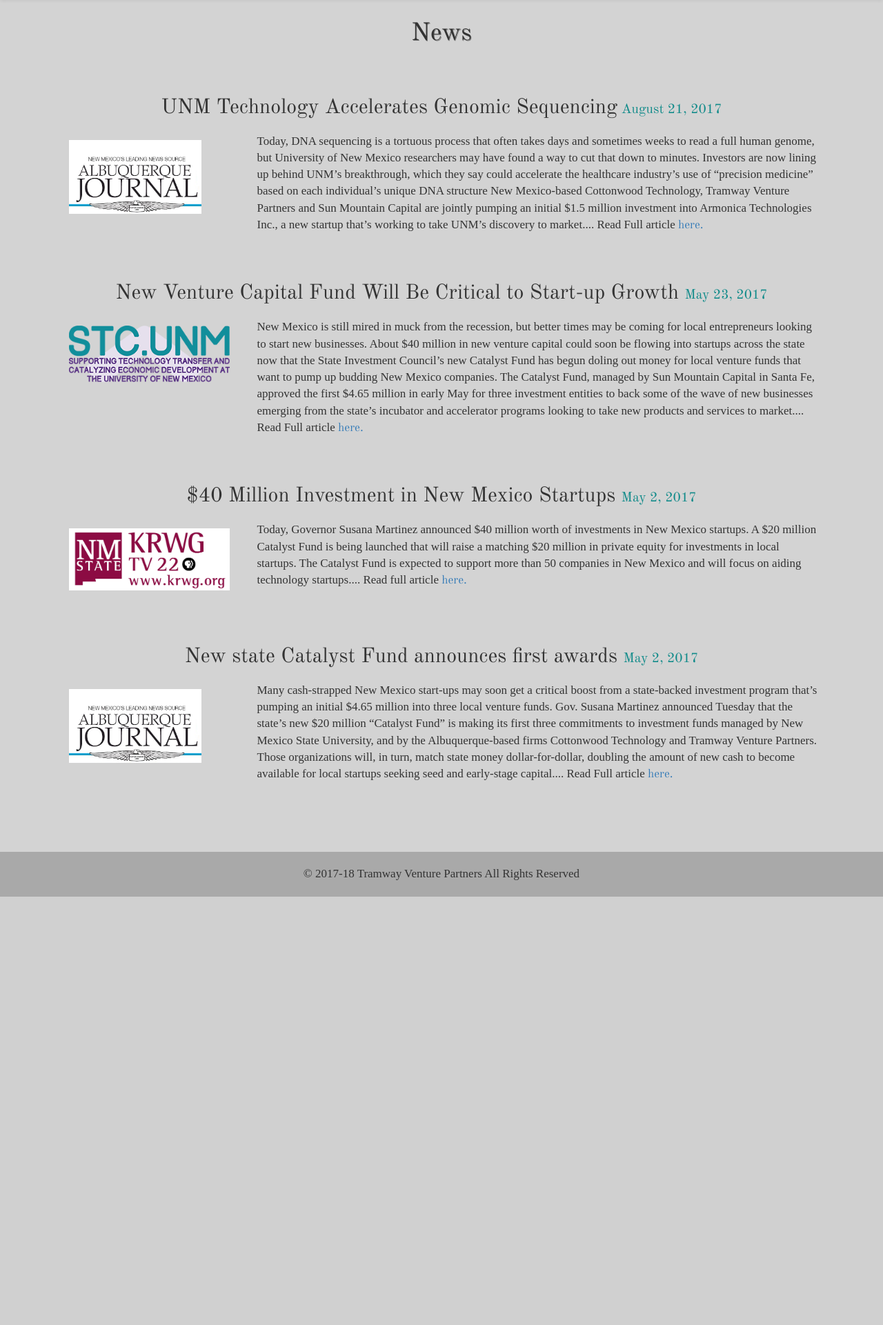
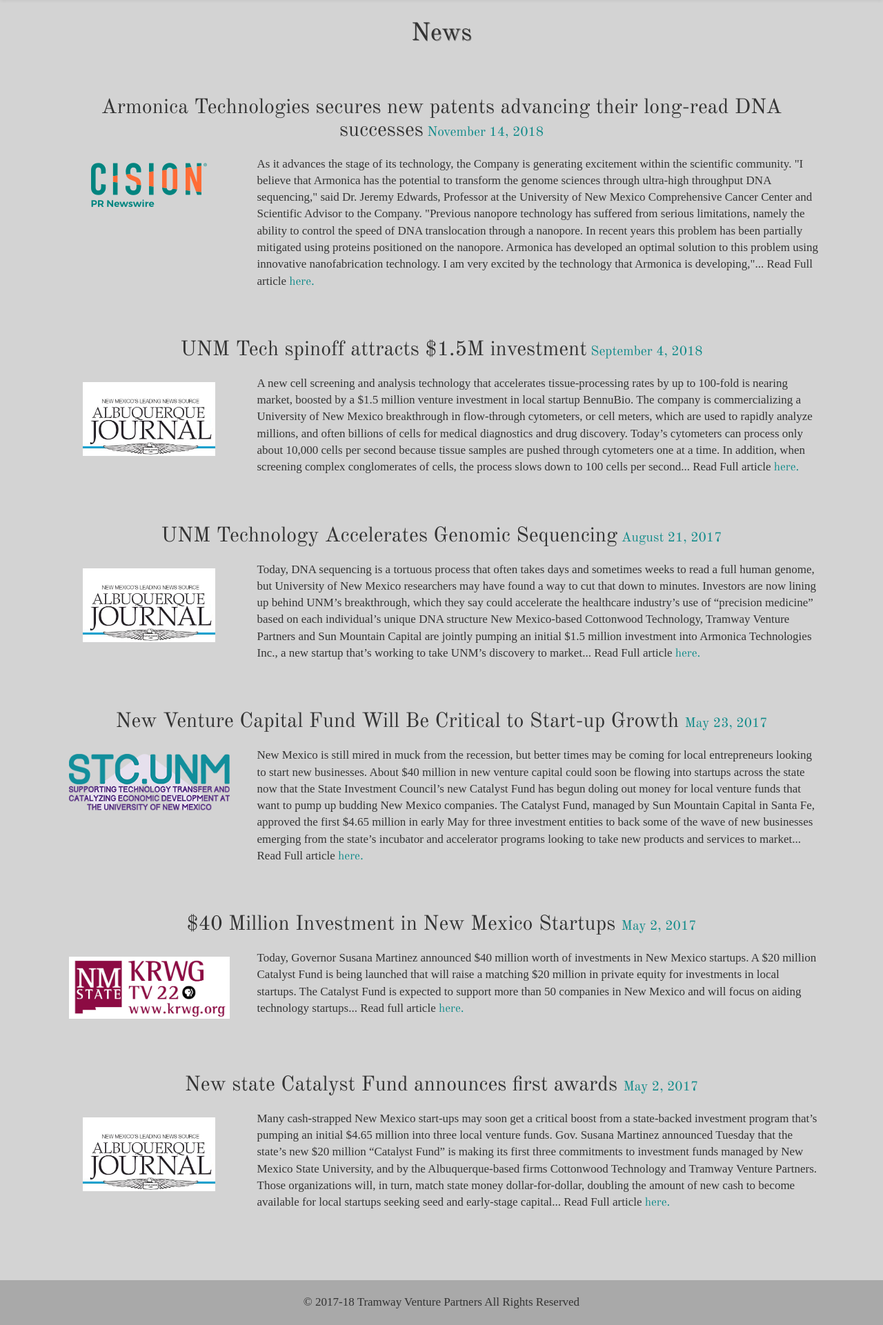
Before and after one commit to DanielleM565/tvp, a PHP site: page /news.php in a window 1280 px wide. Shown: the part 51-1972 px from the top of the page at 69% size. Before the commit the page ends 1351 px from the top, so only its background shows below. Run offline with PHP 8.4, Linux system fonts and the light colour scheme; some libraries are stand-ins or nearby versions; some web fonts are replaced.

Commit message:
Added newest news article with images and changed styles for images in news

```diff
--- a/css/style.css
+++ b/css/style.css
@@ -29,6 +29,13 @@ p {
 	padding: 2rem;
 }
 
+/* For hyperlink colors */
+a:link, a:visited {
+	color: #0f8a89;
+}
+a:hover {
+	color: #0b4f4f;
+}
 
 /*
 getting rid of extra space top and bottom
@@ -106,17 +113,15 @@ News page panels and such
 /*
 Gives the logo's more space to look better on small screens
  */
-img[alt="Albuquerque Journal logo"] {
-	padding: 10px;
-}
-img[alt="STC.UNM logo"] {
-	padding: 10px;
-}
-img[alt="KRWG logo"] {
-	padding: 10px;
-}
 
 
+.news-img-style {
+	padding: 10px;
+	margin: 0px;
+	display: block;
+	margin-left: auto;
+	margin-right: auto;
+}
 
 
 /*
@@ -279,7 +284,24 @@ img[alt="Armonica Technologies Logo"] {
 	background-position: center;
 	padding: 3%;
 	text-shadow: 1px 1px aliceblue;
+}
 
+img[alt="BuennoBio Logo"] {
+	display: block;
+	margin: auto;
+	align-content: center;
+	float: none;
+	padding: 3%
+}
+
+.bennubio {
+	background-image: url("../images/cells.jpg");
+	background-repeat: no-repeat;
+	background-size: cover;
+	background-position: center;
+	padding: 3%;
+	text-shadow: 1px 1px black;
+	color: white;
 }
 
 /*
--- a/news.php
+++ b/news.php
@@ -86,12 +86,36 @@
 
 			<div class="container">
 				<div class="row">
+					<h2> Armonica Technologies secures new patents advancing their long-read DNA successes<small style="color: #0f8a89"> November 14, 2018</small></h2>
+					<div class="col-md-3">
+						<a href="https://www.prnewswire.com/news-releases/armonica-technologies-secures-new-patents-advancing-their-long-read-dna-successes-300750614.html" target="_blank"><img class="img-responsive news-img-style" src="images/c-vision.png" alt="CISION PR Newswire" id="cision"></a>
+					</div>
+					<div class="col-md-9">
+						<p>As it advances the stage of its technology, the Company is generating excitement within the scientific community.  "I believe that Armonica has the potential to transform the genome sciences through ultra-high throughput DNA sequencing," said Dr. Jeremy Edwards, Professor at the University of New Mexico Comprehensive Cancer Center and Scientific Advisor to the Company. "Previous nanopore technology has suffered from serious limitations, namely the ability to control the speed of DNA translocation through a nanopore. In recent years this problem has been partially mitigated using proteins positioned on the nanopore. Armonica has developed an optimal solution to this problem using innovative nanofabrication technology.  I am very excited by the technology that Armonica is developing,"... Read Full article <a href="https://www.prnewswire.com/news-releases/armonica-technologies-secures-new-patents-advancing-their-long-read-dna-successes-300750614.html" target="_blank">here.</a></p>
+					</div>
+				</div>
+			</div>
+
+			<div class="container">
+				<div class="row">
+					<h2> UNM Tech spinoff attracts $1.5M investment<small style="color: #0f8a89"> September 4, 2018</small></h2>
+					<div class="col-md-3">
+						<a href="https://www.abqjournal.com/1216726/unm-biotechnology-attracts-1-5m-investment.html" target="_blank"><img class="img-responsive news-img-style" src="images/abq-journal-logo.jpg" alt="Albuquerque Journal logo" id="abq-journal"></a>
+					</div>
+					<div class="col-md-9">
+						<p>A new cell screening and analysis technology that accelerates tissue-processing rates by up to 100-fold is nearing market, boosted by a $1.5 million venture investment in local startup BennuBio. The company is commercializing a University of New Mexico breakthrough in flow-through cytometers, or cell meters, which are used to rapidly analyze millions, and often billions of cells for medical diagnostics and drug discovery. Today’s cytometers can process only about 10,000 cells per second because tissue samples are pushed through cytometers one at a time. In addition, when screening complex conglomerates of cells, the process slows down to 100 cells per second... Read Full article <a href="https://www.abqjournal.com/1216726/unm-biotechnology-attracts-1-5m-investment.html" target="_blank">here.</a></p>
+					</div>
+				</div>
+			</div>
+
+			<div class="container">
+				<div class="row">
 					<h2> UNM Technology Accelerates Genomic Sequencing<small style="color: #0f8a89"> August 21, 2017</small></h2>
 					<div class="col-md-3">
-						<a href="https://www.abqjournal.com/1050880/unm-technology-accelerates-genomic-sequencing.html" target="_blank"><img class="img-responsive" src="images/abq-journal-logo.jpg" alt="Albuquerque Journal logo" id="abq-journal"></a>
+						<a href="https://www.abqjournal.com/1050880/unm-technology-accelerates-genomic-sequencing.html" target="_blank"><img class="img-responsive news-img-style" src="images/abq-journal-logo.jpg" alt="Albuquerque Journal logo" id="abq-journal"></a>
 					</div>
 					<div class="col-md-9">
-						<p>Today, DNA sequencing is a tortuous process that often takes days and sometimes weeks to read a full human genome, but University of New Mexico researchers may have found a way to cut that down to minutes. Investors are now lining up behind UNM’s breakthrough, which they say could accelerate the healthcare industry’s use of “precision medicine” based on each individual’s unique DNA structure New Mexico-based Cottonwood Technology, Tramway Venture Partners and Sun Mountain Capital are jointly pumping an initial $1.5 million investment into Armonica Technologies Inc., a new startup that’s working to take UNM’s discovery to market.... Read Full article <a href="https://www.abqjournal.com/1050880/unm-technology-accelerates-genomic-sequencing.html" target="_blank">here.</a></p>
+						<p>Today, DNA sequencing is a tortuous process that often takes days and sometimes weeks to read a full human genome, but University of New Mexico researchers may have found a way to cut that down to minutes. Investors are now lining up behind UNM’s breakthrough, which they say could accelerate the healthcare industry’s use of “precision medicine” based on each individual’s unique DNA structure New Mexico-based Cottonwood Technology, Tramway Venture Partners and Sun Mountain Capital are jointly pumping an initial $1.5 million investment into Armonica Technologies Inc., a new startup that’s working to take UNM’s discovery to market... Read Full article <a href="https://www.abqjournal.com/1050880/unm-technology-accelerates-genomic-sequencing.html" target="_blank">here.</a></p>
 					</div>
 				</div>
 			</div>
@@ -101,10 +125,10 @@
 				<div class="row">
 					<h2>New Venture Capital Fund Will Be Critical to Start-up Growth <small style="color: #0f8a89">May 23, 2017</small></h2>
 					<div class="col-md-3">
-						<a href="https://stc.unm.edu/new-venture-capital-fund-will-be-critical-to-start-up-growth/" target="_blank"><img class="img-responsive" src="images/stc-unm-logo.png" alt="STC.UNM logo" id="stc-unm"></a>
+						<a href="https://stc.unm.edu/new-venture-capital-fund-will-be-critical-to-start-up-growth/" target="_blank"><img class="img-responsive news-img-style" src="images/stc-unm-logo.png" alt="STC.UNM logo" id="stc-unm"></a>
 					</div>
 					<div class="col-md-9">
-						<p>New Mexico is still mired in muck from the recession, but better times may be coming for local entrepreneurs looking to start new businesses. About $40 million in new venture capital could soon be flowing into startups across the state now that the State Investment Council’s new Catalyst Fund has begun doling out money for local venture funds that want to pump up budding New Mexico companies. The Catalyst Fund, managed by Sun Mountain Capital in Santa Fe, approved the first $4.65 million in early May for three investment entities to back some of the wave of new businesses emerging from the state’s incubator and accelerator programs looking to take new products and services to market.... Read Full article <a href="https://stc.unm.edu/new-venture-capital-fund-will-be-critical-to-start-up-growth/" target="_blank">here.</a></p>
+						<p>New Mexico is still mired in muck from the recession, but better times may be coming for local entrepreneurs looking to start new businesses. About $40 million in new venture capital could soon be flowing into startups across the state now that the State Investment Council’s new Catalyst Fund has begun doling out money for local venture funds that want to pump up budding New Mexico companies. The Catalyst Fund, managed by Sun Mountain Capital in Santa Fe, approved the first $4.65 million in early May for three investment entities to back some of the wave of new businesses emerging from the state’s incubator and accelerator programs looking to take new products and services to market... Read Full article <a href="https://stc.unm.edu/new-venture-capital-fund-will-be-critical-to-start-up-growth/" target="_blank">here.</a></p>
 					</div>
 				</div>
 			</div>
@@ -114,10 +138,10 @@
 				<div class="row">
 					<h2>$40 Million Investment in New Mexico Startups <small style="color: #0f8a89"> May 2, 2017</small></h2>
 					<div class="col-md-3">
-						<a href="http://krwg.org/post/40-million-investment-new-mexico-startups" target="_blank"><img class="img-responsive" src="images/nmsu-krwg-logo2.jpg" alt="KRWG logo"></a>
+						<a href="http://krwg.org/post/40-million-investment-new-mexico-startups" target="_blank"><img class="img-responsive news-img-style" src="images/nmsu-krwg-logo2.jpg" alt="KRWG logo"></a>
 					</div>
 					<div class="col-md-9">
-						<p>Today, Governor Susana Martinez announced $40 million worth of investments in New Mexico startups. A $20 million Catalyst Fund is being launched that will raise a matching $20 million in private equity for investments in local startups. The Catalyst Fund is expected to support more than 50 companies in New Mexico and will focus on aiding technology startups.... Read full article <a href="http://krwg.org/post/40-million-investment-new-mexico-startups" target="_blank">here.</a></p>
+						<p>Today, Governor Susana Martinez announced $40 million worth of investments in New Mexico startups. A $20 million Catalyst Fund is being launched that will raise a matching $20 million in private equity for investments in local startups. The Catalyst Fund is expected to support more than 50 companies in New Mexico and will focus on aiding technology startups... Read full article <a href="http://krwg.org/post/40-million-investment-new-mexico-startups" target="_blank">here.</a></p>
 					</div>
 				</div>
 			</div>
@@ -129,10 +153,10 @@
 				<div class="row">
 					<h2>New state Catalyst Fund announces first awards <small style="color: #0f8a89">May 2, 2017</small></h2>
 					<div class="col-md-3">
-						<a href="https://www.abqjournal.com/996969/new-state-catalyst-fund-announces-first-awards.html" target="_blank"><img class="img-responsive" src="images/abq-journal-logo.jpg" alt="Albuquerque Journal logo" id="abq-journal"></a>
+						<a href="https://www.abqjournal.com/996969/new-state-catalyst-fund-announces-first-awards.html" target="_blank"><img class="img-responsive news-img-style" src="images/abq-journal-logo.jpg" alt="Albuquerque Journal logo" id="abq-journal"></a>
 					</div>
 					<div class="col-md-9">
-						<p>Many cash-strapped New Mexico start-ups may soon get a critical boost from a state-backed investment program that’s pumping an initial $4.65 million into three local venture funds. Gov. Susana Martinez announced Tuesday that the state’s new $20 million “Catalyst Fund” is making its first three commitments to investment funds managed by New Mexico State University, and by the Albuquerque-based firms Cottonwood Technology and Tramway Venture Partners. Those organizations will, in turn, match state money dollar-for-dollar, doubling the amount of new cash to become available for local startups seeking seed and early-stage capital.... Read Full article <a href="https://www.abqjournal.com/996969/new-state-catalyst-fund-announces-first-awards.html" target="_blank">here.</a></p>
+						<p>Many cash-strapped New Mexico start-ups may soon get a critical boost from a state-backed investment program that’s pumping an initial $4.65 million into three local venture funds. Gov. Susana Martinez announced Tuesday that the state’s new $20 million “Catalyst Fund” is making its first three commitments to investment funds managed by New Mexico State University, and by the Albuquerque-based firms Cottonwood Technology and Tramway Venture Partners. Those organizations will, in turn, match state money dollar-for-dollar, doubling the amount of new cash to become available for local startups seeking seed and early-stage capital... Read Full article <a href="https://www.abqjournal.com/996969/new-state-catalyst-fund-announces-first-awards.html" target="_blank">here.</a></p>
 					</div>
 				</div>
 			</div>
```
Also changed, not shown: portfolio.php (+19 -2 lines), .htaccess, images/LogoBennuBio.png (added), images/c-vision.png (added), images/cells.jpg (added).
